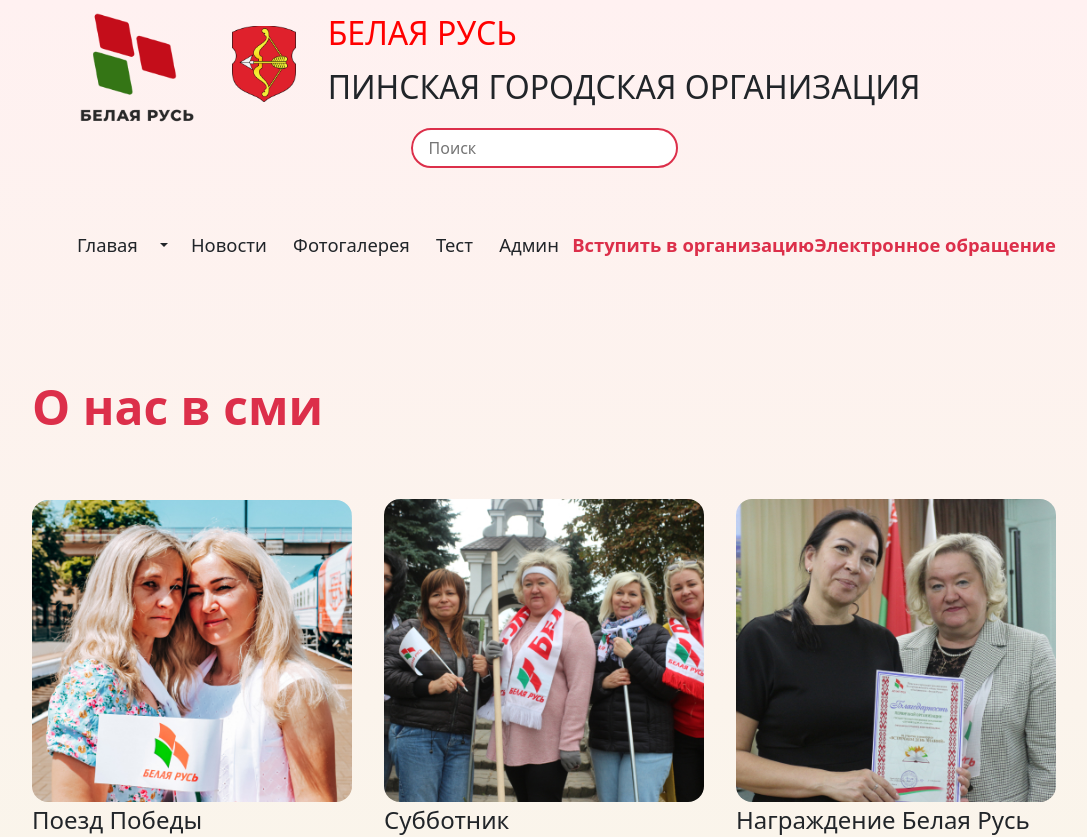
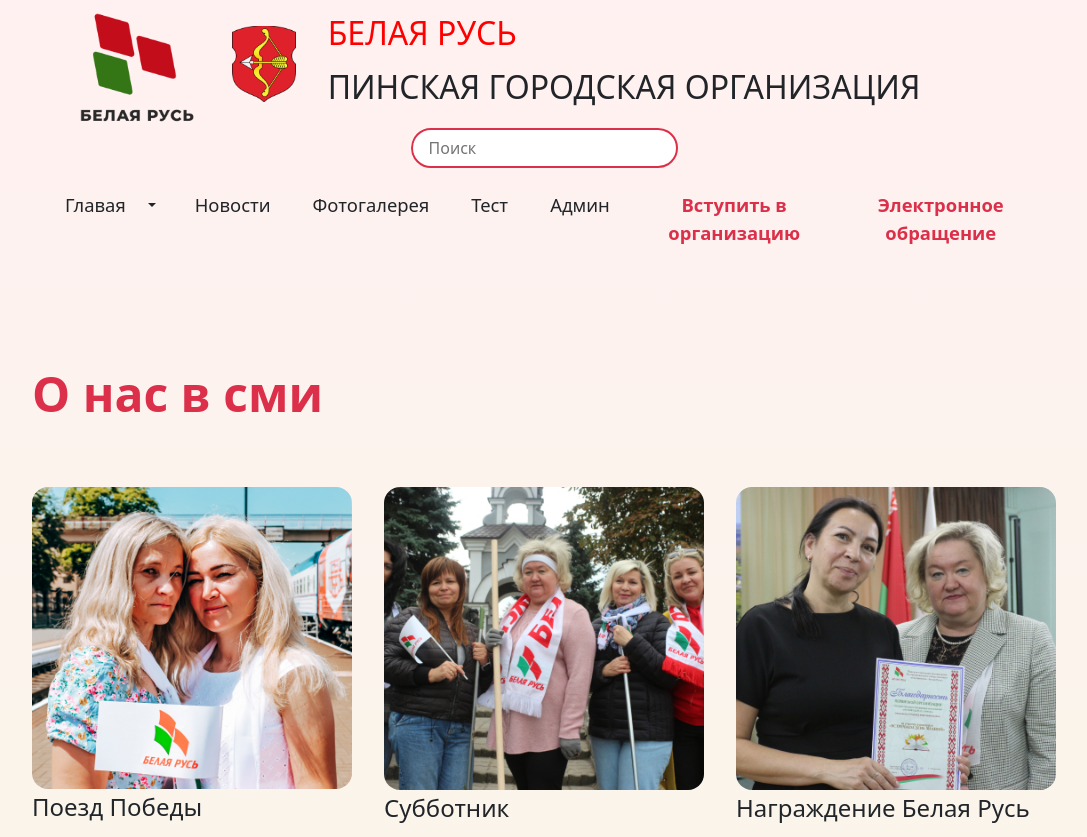
Before and after one commit to Ghost1386/Belarus, a React (Create React App) app in the folder Belarus/Belarus/ClientApp/: page / in a window 1280 px wide. Shown: the top 837 px of the page, without its empty margins (96-1183 px from the left). Built offline with nearby package versions, Linux system fonts and the light colour scheme.

Commit message:
changed navbar

```diff
--- a/Belarus/Belarus/ClientApp/src/components/Header.jsx
+++ b/Belarus/Belarus/ClientApp/src/components/Header.jsx
@@ -1,6 +1,6 @@
 import styles from './Header.module.scss';
 import { Link } from 'react-router-dom';
-import {Dropdown, Button, ButtonGroup} from 'react-bootstrap';
+import {Dropdown, Button, ButtonGroup, Nav, Navbar, Container} from 'react-bootstrap';
 
 const Header = () => {
     return (
@@ -14,11 +14,40 @@
             <input className={styles.input} type="text" placeholder="Поиск"></input>
             </form>
         </div>
-        <nav className={styles.nav}>
+        {/* <nav className={styles.nav}>
             <ul className={styles.nav__list}>
                 <li className={styles.nav__item}>
 
-                <Dropdown as={ButtonGroup}>
+
+                </li>
+                <li className={styles.nav__item}>
+
+                </li>
+                <li className={styles.nav__item}>
+
+                </li>
+                <li className={styles.nav__item}>
+
+                </li>
+                <li className={styles.nav__item}>
+
+                </li>
+                <li className={styles.nav__item}>
+
+                </li>
+                <li className={styles.nav__item}>
+
+
+                </li>
+            </ul>
+        </nav> */}
+        <Navbar  expand="lg">
+      <Container>
+        <Navbar.Toggle aria-controls="basic-navbar-nav" />
+        <Navbar.Collapse id="basic-navbar-nav">
+          <Nav className="me-auto">
+            <Nav.Link href="#home" className={styles.nav__item}>
+            <Dropdown as={ButtonGroup}>
 
                     <Button variant="none"><Link to="/">Главая</Link></Button>
                     <Dropdown.Toggle split variant="none"  id="dropdown-custom-2" />
@@ -28,29 +57,17 @@
 
                  </Dropdown.Menu>
             </Dropdown>
-                </li>
-                <li className={styles.nav__item}>
-                <Button variant="none" className={styles.btn} ><Link to="/news">Новости</Link></Button>
-                </li>
-                <li className={styles.nav__item}>
-                <Button variant="none"><Link to="/gallery">Фотогалерея</Link></Button>
-                </li>
-                <li className={styles.nav__item}>
-                <Button variant="none"><Link to="/sign">Тест</Link></Button>
-                </li>
-                <li className={styles.nav__item}>
-                <Button variant="none"><Link to="/admin">Админ</Link></Button>
-                </li>
-                <li className={styles.nav__item}>
-                <Link to="/introduction"><span>Вступить в организацию</span></Link>
-                </li>
-                <li className={styles.nav__item}>
-                <Link to="/appeal"><span>Электронное обращение</span></Link>
-
-                </li>
-            </ul>
-        </nav>
-
+            </Nav.Link>
+            <Nav.Link href="#link" className={styles.nav__item}> <Button variant="none" className={styles.btn} ><Link to="/news">Новости</Link></Button></Nav.Link>
+            <Nav.Link href="#link" className={styles.nav__item}> <Button variant="none"><Link to="/gallery">Фотогалерея</Link></Button></Nav.Link>
+            <Nav.Link href="#link" className={styles.nav__item}> <Button variant="none"><Link to="/sign">Тест</Link></Button></Nav.Link>
+            <Nav.Link href="#link" className={styles.nav__item}> <Button variant="none"><Link to="/admin">Админ</Link></Button></Nav.Link>
+            <Nav.Link href="#link" className={styles.nav__item}> <Button variant="none"><Link to="/introduction"><span>Вступить в организацию</span></Link></Button></Nav.Link>
+            <Nav.Link href="#link" className={styles.nav__item}> <Button variant="none"><Link to="/introduction"><Link to="/appeal"><span>Электронное обращение</span></Link></Link></Button></Nav.Link>
+          </Nav>
+        </Navbar.Collapse>
+      </Container>
+    </Navbar>
 
         </div>
     )
```
